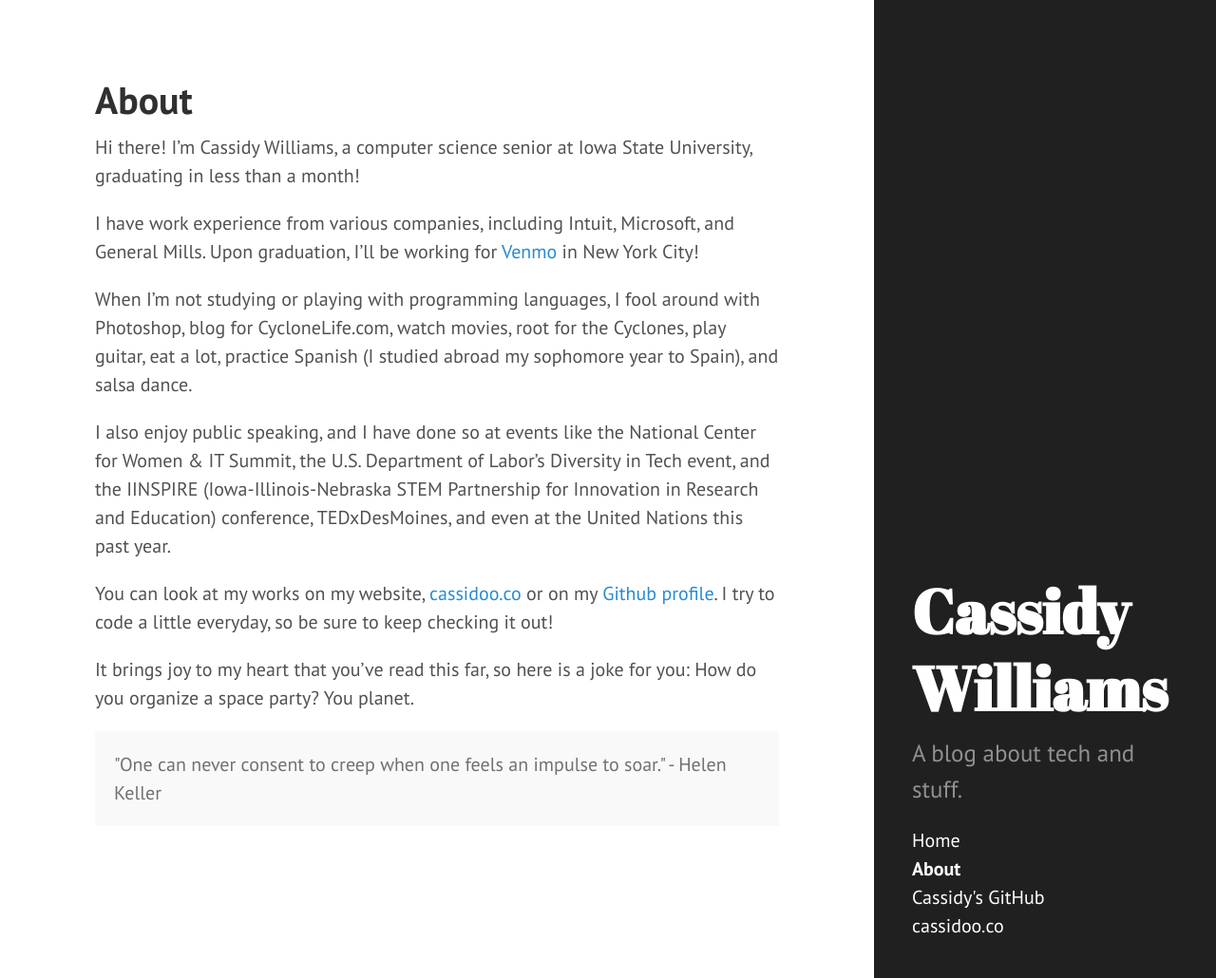
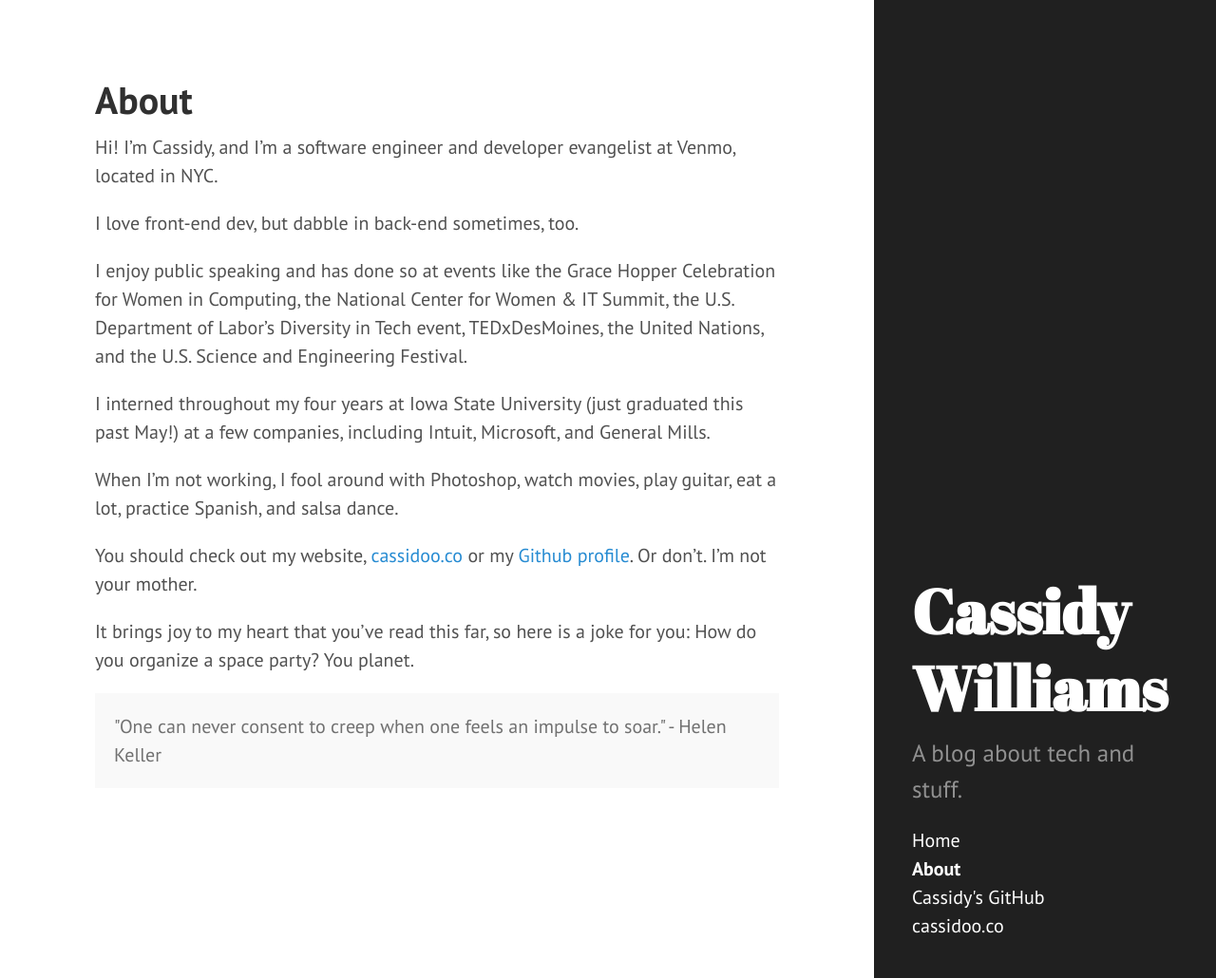
Before and after one commit to cassidoo/cassidoo.github.io, a Jekyll site: the page built from about.md, in a window 1280 px wide and 1030 px high. Shown: the whole window at 95% size. Built offline with Jekyll 4.4.1, drawn with Linux system fonts in a browser that asks for light colours; Markdown is read by kramdown in place of the engine named in the settings; a file with an impossible date is left out.

Commit message:
Update config and about pages

```diff
--- a/_config.yml
+++ b/_config.yml
@@ -1,6 +1,6 @@
 # Dependencies
 markdown:         redcarpet
-pygments:         true
+highlighter:      pygments
 
 # Permalinks
 permalink:        pretty
@@ -21,4 +21,4 @@ paginate:         1
 version:          1.0.0
 
 github:
-  repo:           https://cassidoo.github.io
+  repo:           https://github.com/cassidoo/cassidoo.github.io
--- a/about.md
+++ b/about.md
@@ -3,15 +3,17 @@ layout: page
 title: About
 ---
 
-Hi there! I'm Cassidy Williams, a computer science senior at Iowa State University, graduating in less than a month!
+Hi!  I'm Cassidy, and I'm a software engineer and developer evangelist at Venmo, located in NYC.
 
-I have work experience from various companies, including Intuit, Microsoft, and General Mills. Upon graduation, I'll be working for [Venmo](http://venmo.com) in New York City!
+I love front-end dev, but dabble in back-end sometimes, too.
 
-When I'm not studying or playing with programming languages, I fool around with Photoshop, blog for CycloneLife.com, watch movies, root for the Cyclones, play guitar, eat a lot, practice Spanish (I studied abroad my sophomore year to Spain), and salsa dance.
+I enjoy public speaking and has done so at events like the Grace Hopper Celebration for Women in Computing, the National Center for Women & IT Summit, the U.S. Department of Labor's Diversity in Tech event, TEDxDesMoines, the United Nations, and the U.S. Science and Engineering Festival.
 
-I also enjoy public speaking, and I have done so at events like the National Center for Women & IT Summit, the U.S. Department of Labor's Diversity in Tech event, and the IINSPIRE (Iowa-Illinois-Nebraska STEM Partnership for Innovation in Research and Education) conference, TEDxDesMoines, and even at the United Nations this past year.
+I interned throughout my four years at Iowa State University (just graduated this past May!) at a few companies, including Intuit, Microsoft, and General Mills.
 
-You can look at my works on my website, [cassidoo.co](http://cassidoo.co) or on my [Github profile](http://github.com/cassidoo).  I try to code a little everyday, so be sure to keep checking it out!
+When I'm not working, I fool around with Photoshop, watch movies, play guitar, eat a lot, practice Spanish, and salsa dance.
+
+You should check out my website, [cassidoo.co](http://cassidoo.co) or my [Github profile](http://github.com/cassidoo).  Or don't.  I'm not your mother.
 
 It brings joy to my heart that you've read this far, so here is a joke for you: How do you organize a space party? You planet.
 
```
